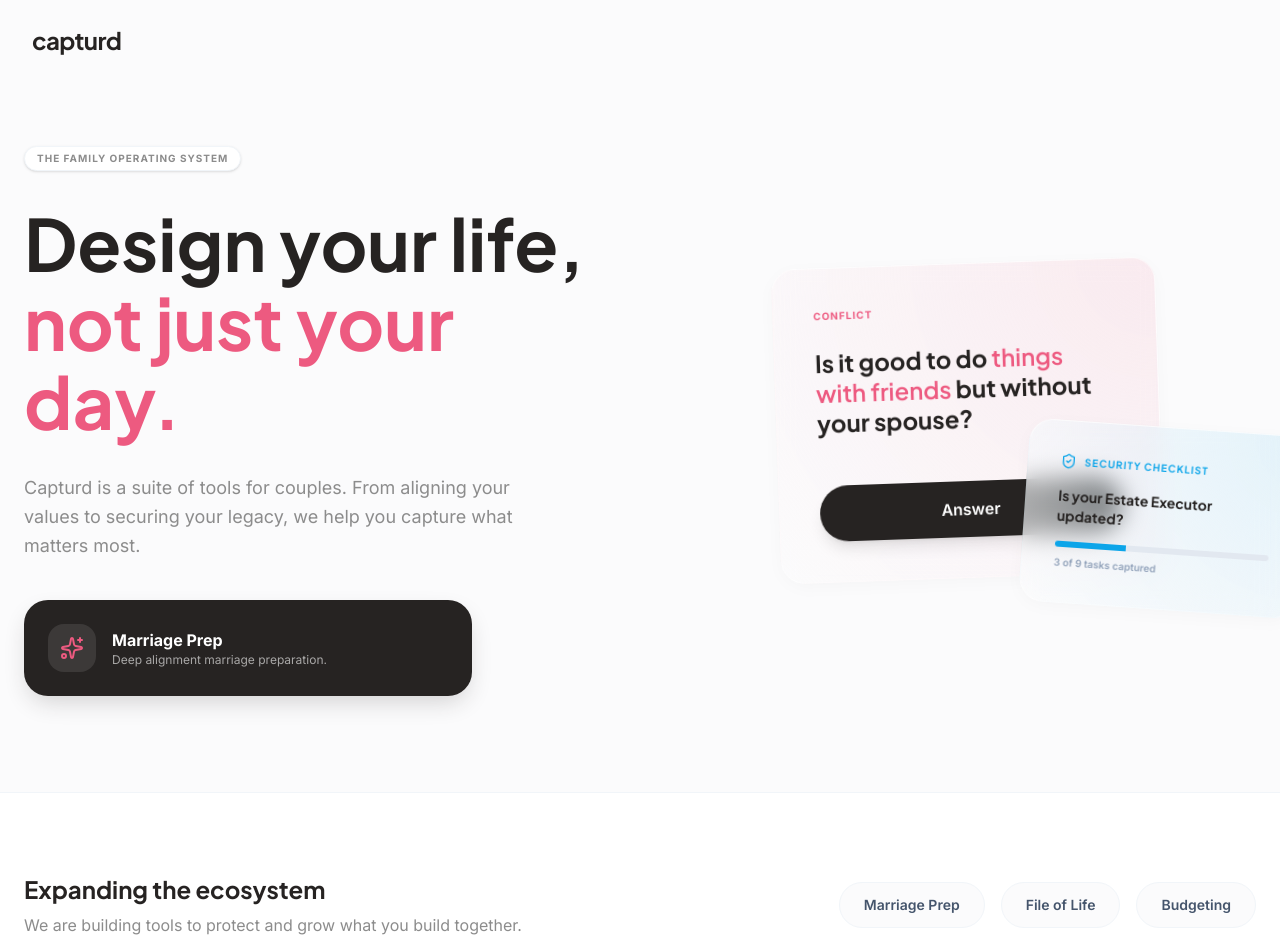
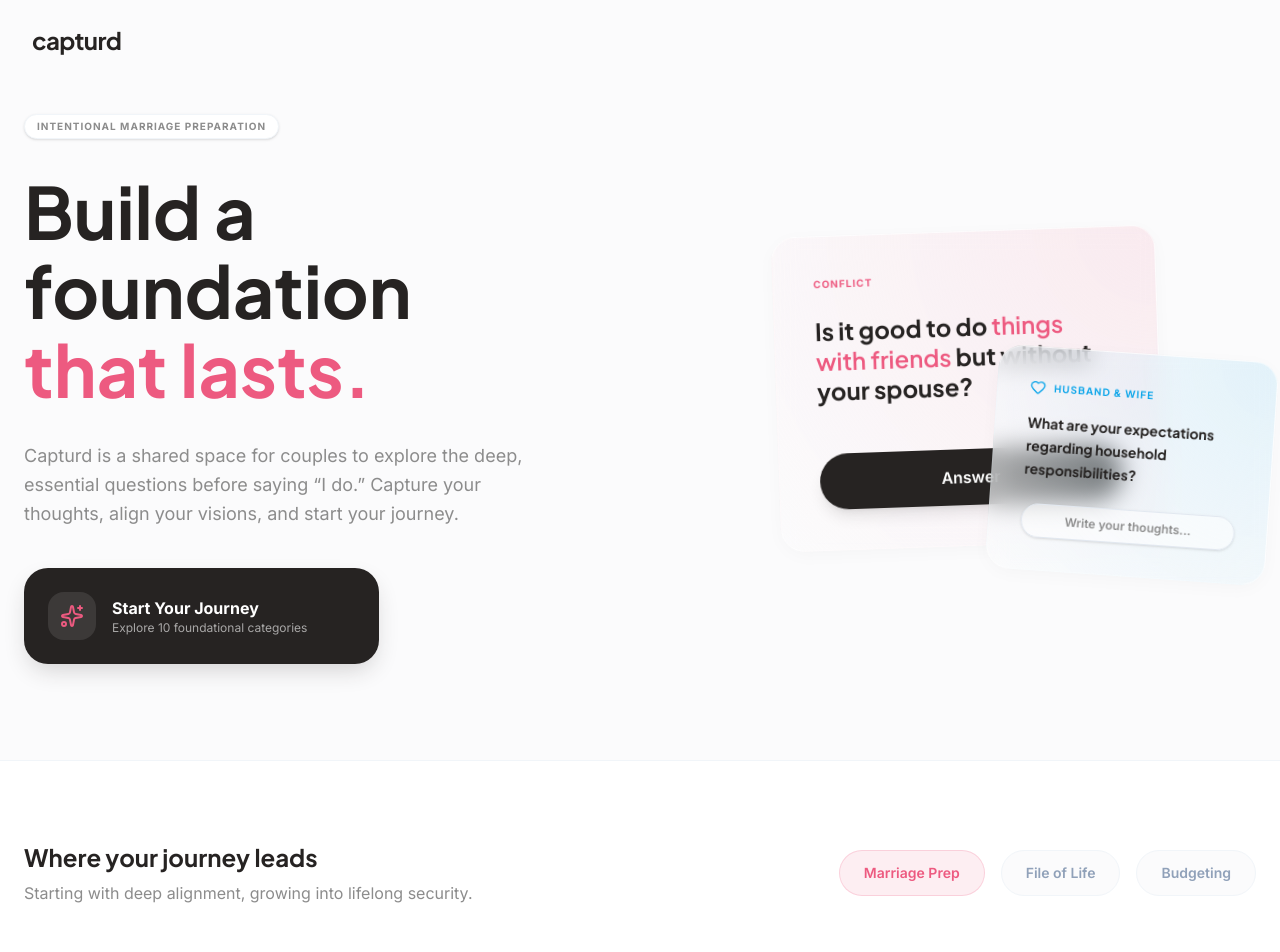
Before and after one commit to sandra-ntsoele/capturd, a Next.js app: page / in a window 1280 px wide. Shown: the top 952 px of the page. Built offline with nearby package versions, Linux system fonts and the light colour scheme.

Commit message:
feat: re-implement home page copy

```diff
--- a/app/page.tsx
+++ b/app/page.tsx
@@ -1,31 +1,33 @@
-import { ShieldCheck, Sparkles, ArrowRight, ChevronRight } from "lucide-react";
+import { Sparkles, ArrowRight, Heart } from "lucide-react";
 import Link from "next/link";
 
 export default function Home() {
     return (
         <div className="min-h-screen bg-brand-light selection:bg-accent-pink/20">
             {/* Hero Section */}
-			<section className="px-6 pt-16 pb-24 max-w-7xl mx-auto grid lg:grid-cols-2 gap-20 items-center">
+            <section className="px-6 py-8 pb-24 max-w-7xl mx-auto grid lg:grid-cols-2 gap-20 items-center">
                 <div>
+
                     <div className="inline-flex items-center gap-2 px-3 py-1 rounded-pill bg-white border border-slate-100 shadow-sm text-[10px] font-bold tracking-widest text-slate-500 mb-8 uppercase">
-						The Family Operating System
+                        Intentional Marriage Preparation
                     </div>
+
                     <h1 className="text-6xl md:text-7xl font-bold text-brand-dark font-display leading-[1.1] mb-8">
-						Design your life, <br />
+                        Build a foundation <br />
                         <span className="text-accent-pink">
-							not just your day.
+                            that lasts.
                         </span>
                     </h1>
+
                     <p className="text-lg text-slate-500 leading-relaxed mb-10 max-w-lg">
-						Capturd is a suite of tools for couples. From aligning
-						your values to securing your legacy, we help you capture
-						what matters most.
+                        Capturd is a shared space for couples to explore the deep,
+                        essential questions before saying &ldquo;I do.&rdquo; Capture your
+                        thoughts, align your visions, and start your journey.
                     </p>
 
-					{/* CTAs */}
-					<div className="flex flex-col gap-4">
+                    <div>
                         <Link
-							className="group flex items-center justify-between w-full max-w-md p-6 bg-brand-dark text-white rounded-journey shadow-active hover:scale-[1.02] transition-all"
+                            className="group inline-flex items-center justify-between min-w-[280px] max-w-md p-6 bg-brand-dark text-white rounded-journey shadow-active hover:scale-[1.02] transition-all"
                             href={"/marriage-prep"}
                         >
                             <div className="flex items-center gap-4">
@@ -36,47 +38,43 @@
                                     />
                                 </div>
                                 <div className="text-left">
-									<p className="font-bold">Marriage Prep</p>
-									<p className="text-xs text-white/60 text-wrap">
-										Deep alignment marriage preparation.
+                                    <p className="font-bold text-base">Start Your Journey</p>
+                                    <p className="text-xs text-white/60">
+                                        Explore 10 foundational categories
                                     </p>
                                 </div>
                             </div>
-							<ArrowRight className="opacity-0 group-hover:opacity-100 -translate-x-4 group-hover:translate-x-0 transition-all" />
+                            <ArrowRight className="opacity-0 group-hover:opacity-100 -translate-x-4 group-hover:translate-x-0 transition-all ml-6" />
                         </Link>
-
-						<button className="hidden group flex items-center justify-between w-full max-w-md p-6 bg-white border border-slate-200 text-brand-dark rounded-journey hover:bg-slate-50 transition-all">
-							<div className="flex items-center gap-4">
-								<div className="p-3 bg-accent-blue/10 rounded-2xl">
-									<ShieldCheck
-										size={24}
-										className="text-accent-blue"
-									/>
-								</div>
-								<div className="text-left">
-									<div className="flex items-center gap-2">
-										<p className="font-bold text-wrap">
-											File of Life
-										</p>
-										<span className="text-[9px] bg-accent-blue/10 text-accent-blue px-2 py-0.5 rounded-full uppercase tracking-tighter font-bold">
-											Coming Soon
-										</span>
-									</div>
-									<p className="text-xs text-slate-500 text-wrap">
-										Your essential legacy & security
-										checklist.
-									</p>
-								</div>
-							</div>
-							<ChevronRight className="text-slate-300" />
-						</button>
                     </div>
                 </div>
 
+                {/* Question Preview Card */}
+                <div className="relative flex justify-center py-8 hidden">
+                    <div className="absolute top-1/2 left-1/2 -translate-x-1/2 -translate-y-1/2 w-[120%] h-[120%] bg-radial-gradient from-accent-pink/5 via-transparent to-transparent pointer-events-none" />
+
+                    <div className="relative glass-card p-10 gradient-pink-soft w-full max-w-sm shadow-2xl border-white/80 z-10">
+                        <div className="text-[10px] font-bold tracking-widest text-accent-pink mb-6 uppercase">
+                            CONFLICT
+                        </div>
+                        <h3 className="text-2xl font-bold text-slate-850 mb-12 font-display leading-tight">
+                            Is it good to do
+                            <span className="text-accent-pink font-semibold">
+                                {" "}
+                                things with friends{" "}
+                            </span>
+                            but without your spouse?
+                        </h3>
+                        <div className="w-full py-4 bg-brand-dark text-white rounded-pill font-semibold text-center shadow-lg text-sm">
+                            Answer
+                        </div>
+                    </div>
+                </div>
+
+                {/* Question Preview Card */}
                 <div className="relative flex justify-center">
                     <div className="absolute top-1/2 left-1/2 -translate-x-1/2 -translate-y-1/2 w-[120%] h-[120%] bg-radial-gradient from-accent-pink/5 via-transparent to-transparent pointer-events-none" />
 
-					{/* The "Foundation" Preview Card */}
                     <div className="relative glass-card p-10 gradient-pink-soft w-full max-w-sm rotate-[-2deg] shadow-2xl border-white/80 z-10">
                         <div className="text-[10px] font-bold tracking-widest text-accent-pink mb-6 uppercase">
                             CONFLICT
@@ -94,53 +92,49 @@
                         </div>
                     </div>
 
-					{/* The "File of Life" Preview Card */}
-					<div className="absolute -bottom-8 right-0 md:-right-12 glass-card p-8 gradient-blue-soft w-full max-w-[280px] rotate-[4deg] shadow-xl border-white/80 z-20">
+                    <div className="absolute -bottom-8 right-0 md:-right-4 glass-card p-8 gradient-blue-soft w-full max-w-[280px] rotate-[4deg] shadow-xl border-white/80 z-20">
                         <div className="flex items-center gap-2 mb-4">
-							<ShieldCheck
+                            <Heart
                                 size={16}
                                 className="text-accent-blue"
                             />
                             <span className="text-[10px] font-bold tracking-widest text-accent-blue uppercase font-display">
-								SECURITY CHECKLIST
+                                HUSBAND & WIFE
                             </span>
                         </div>
-						<p className="text-sm font-bold text-slate-850 mb-4 font-display">
-							Is your Estate Executor updated?
+                        <p className="text-sm font-bold text-slate-850 mb-6 font-display leading-relaxed">
+                            What are your expectations regarding household responsibilities?
                         </p>
-						<div className="h-1.5 w-full bg-slate-200 rounded-full overflow-hidden">
-							<div className="h-full bg-accent-blue w-1/3" />
-						</div>
-						<p className="text-[10px] text-slate-400 mt-2 font-semibold">
-							3 of 9 tasks captured
-						</p>
+                        <div className="w-full py-2 bg-white/50 text-slate-500 border border-slate-200 rounded-pill font-semibold text-center text-xs shadow-sm">
+                            Write your thoughts...
                         </div>
                     </div>
+                </div>
+
             </section>
 
-			{/* Traction Testing Section */}
             <section className="bg-white py-20 px-6 border-t border-slate-100">
                 <div className="max-w-7xl mx-auto flex flex-col md:flex-row items-center justify-between gap-10">
                     <div>
                         <h2 className="text-2xl font-bold text-brand-dark font-display mb-2">
-							Expanding the ecosystem
+                            Where your journey leads
                         </h2>
                         <p className="text-slate-500">
-							We are building tools to protect and grow what you
-							build together.
+                            Starting with deep alignment, growing into lifelong security.
                         </p>
                     </div>
                     <div className="flex flex-wrap gap-4">
-						{["Marriage Prep", "File of Life", "Budgeting"].map(
-							(item) => (
+                        <div className="px-6 py-3 bg-accent-pink/10 rounded-pill border border-accent-pink/20 text-sm font-semibold text-accent-pink cursor-default">
+                            Marriage Prep
+                        </div>
+                        {["File of Life", "Budgeting"].map((item) => (
                             <div
                                 key={item}
-									className="px-6 py-3 bg-brand-light rounded-pill border border-slate-100 text-sm font-semibold text-slate-600 hover:border-accent-pink transition-colors cursor-pointer"
+                                className="px-6 py-3 bg-brand-light rounded-pill border border-slate-100 text-sm font-semibold text-slate-400 cursor-not-allowed"
                             >
                                 {item}
                             </div>
-							),
-						)}
+                        ))}
                     </div>
                 </div>
             </section>
```
Lines whose indentation alone changed are shown as unchanged.
